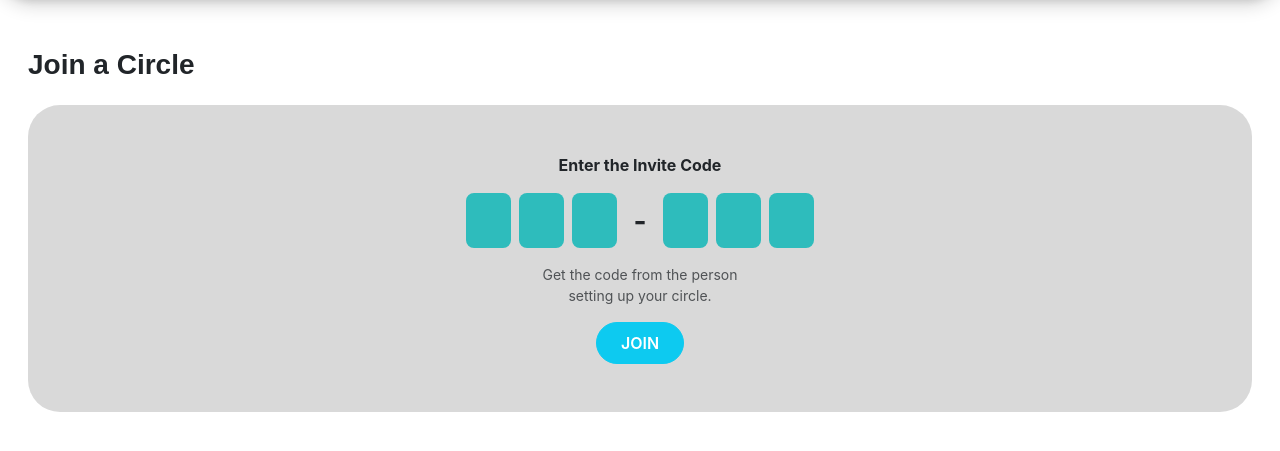
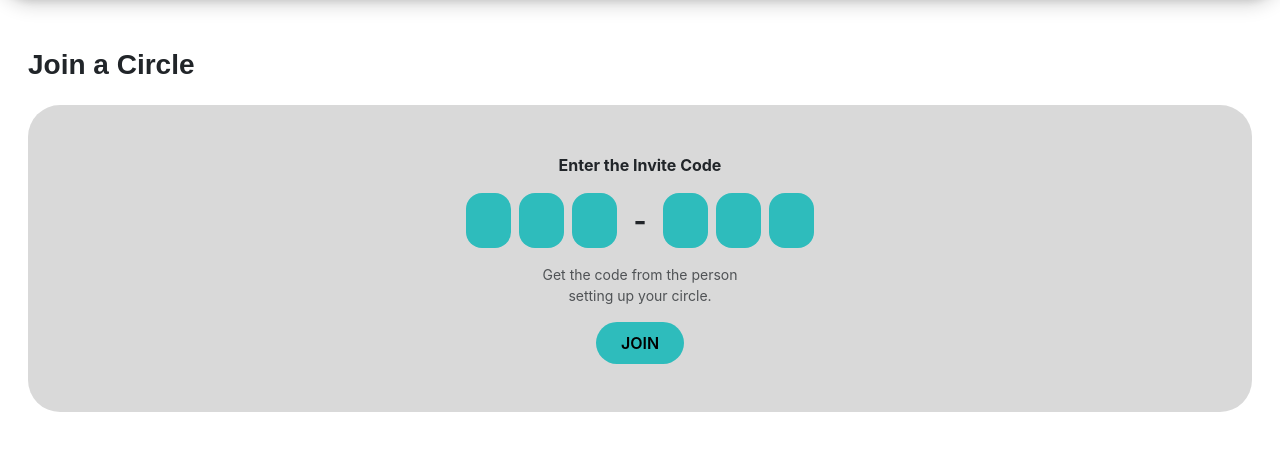
Before and after one commit to TODARescue/TODARescue, a PHP site: page /passenger/joinCircle.php in a window 1280 px wide. Shown: the part 90-541 px from the top of the page. Run offline with PHP 8.4, Linux system fonts and the light colour scheme.

Commit message:
#7 changed the button and the style of input. #33 changed the corner of the card. #39 changed the submit button to uppercase and font weight

```diff
--- a/passenger/createCircle.php
+++ b/passenger/createCircle.php
@@ -27,7 +27,7 @@
 
             <!-- Submit button -->
             <div class="text-center mt-4">
-                <button class="btn custom-hover px-4 py-2 rounded-pill">Submit</button>
+                <button class="btn custom-hover px-4 py-2 rounded-pill fw-bold">SUBMIT</button>
             </div>
         </div>
    </div>
--- a/passenger/inviteMember.php
+++ b/passenger/inviteMember.php
@@ -29,7 +29,7 @@
                 </div>
 
                 <!-- Card -->
-                <div class="card border-0 mb-4" style="background-color: #D9D9D9">
+                <div class="card border-0 rounded-4 mb-4" style="background-color: #D9D9D9">
                     <div class="card-body text-center py-5">
                         <h2 class="fw-bold mb-2 fs-2"> 911 - TWN</h2>
                         <p class="text-muted mb-0"> This code is active for 2 days</p>
--- a/passenger/joinCircle.php
+++ b/passenger/joinCircle.php
@@ -29,19 +29,19 @@
 
                     <!-- Input field -->
                     <div class="d-flex justify-content-center align-items-center gap-2 mb-3">
-                        <input type="text" class="form-control custom-hover text-center fw-bold fs-6 py-3 px-3 border-0 rounded-3" maxlength="1" value="" style="width: 45px; height: 55px;">
-                        <input type="text" class="form-control custom-hover text-center fw-bold fs-6 py-3 px-3 border-0 rounded-3" maxlength="1" value="" style="width: 45px; height: 55px;">
-                        <input type="text" class="form-control custom-hover text-center fw-bold fs-6 py-3 px-3 border-0 rounded-3" maxlength="1" value="" style="width: 45px; height: 55px;">
+                        <input type="text" class="form-control custom-hover text-center fw-bold fs-6 py-3 px-3 border-0 rounded-4" maxlength="1" value="" style="width: 45px; height: 55px;">
+                        <input type="text" class="form-control custom-hover text-center fw-bold fs-6 py-3 px-3 border-0 rounded-4" maxlength="1" value="" style="width: 45px; height: 55px;">
+                        <input type="text" class="form-control custom-hover text-center fw-bold fs-6 py-3 px-3 border-0 rounded-4" maxlength="1" value="" style="width: 45px; height: 55px;">
                         <span class="fw-bold fs-3 mx-2 text-dark">-</span>
-                        <input type="text" class="form-control custom-hover text-center fw-bold fs-6 py-3 px-3 border-0 rounded-3" maxlength="1" value="" style="width: 45px; height: 55px;">
-                        <input type="text" class="form-control custom-hover text-center fw-bold fs-6 py-3 px-3 border-0 rounded-3" maxlength="1" value="" style="width: 45px; height: 55px;">
-                        <input type="text" class="form-control custom-hover text-center fw-bold fs-6 py-3 px-3 border-0 rounded-3" maxlength="1" value="" style="width: 45px; height: 55px;">
+                        <input type="text" class="form-control custom-hover text-center fw-bold fs-6 py-3 px-3 border-0 rounded-4" maxlength="1" value="" style="width: 45px; height: 55px;">
+                        <input type="text" class="form-control custom-hover text-center fw-bold fs-6 py-3 px-3 border-0 rounded-4" maxlength="1" value="" style="width: 45px; height: 55px;">
+                        <input type="text" class="form-control custom-hover text-center fw-bold fs-6 py-3 px-3 border-0 rounded-4" maxlength="1" value="" style="width: 45px; height: 55px;">
                     </div>
 
                     <p class="text-muted small mb-3">Get the code from the person<br>setting up your circle.</p>
 
                     <!-- Join button -->
-                    <button class="btn btn-info text-white px-4 py-2 rounded-pill fw-semibold">JOIN</button>
+                    <button class="btn custom-hover text-black px-4 py-2 rounded-pill fw-semibold">JOIN</button>
                 </div>
             </div>
         </div>
```
